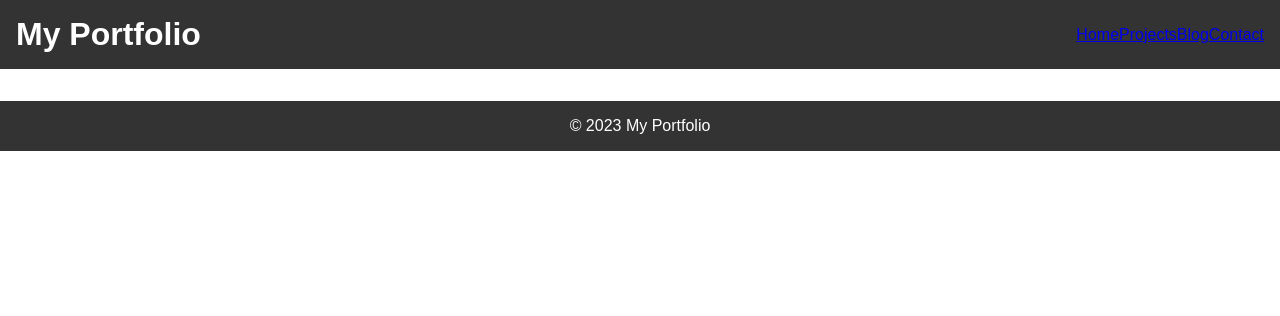
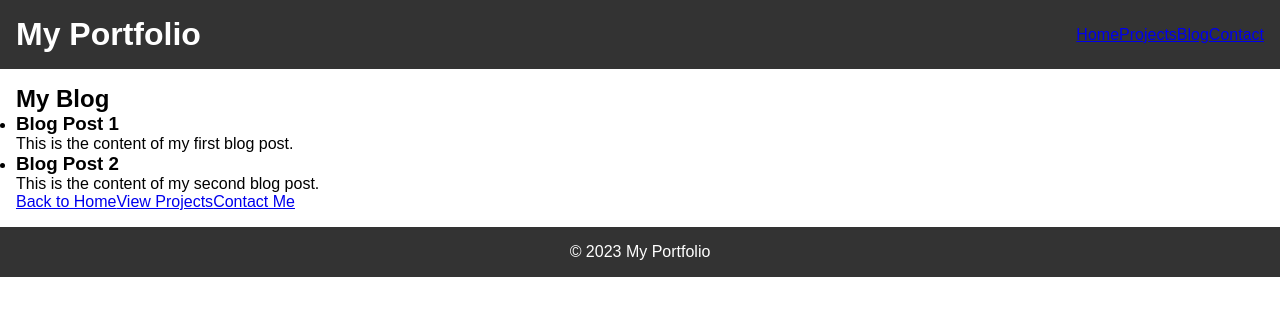
Before and after one commit to Ryoichi1222/Nuxt-portfolio, a Nuxt app: page /blog in a window 1280 px wide. Shown: the top 316 px of the page. Built offline with nearby package versions, Linux system fonts and the light colour scheme.

Commit message:
blog.vue

```diff
--- /dev/null
+++ b/pages/blog.vue
@@ -0,0 +1,29 @@
+<template>
+    <div>
+      <h2>My Blog</h2>
+      <ul>
+        <li>
+          <h3>Blog Post 1</h3>
+          <p>This is the content of my first blog post.</p>
+        </li>
+        <li>
+          <h3>Blog Post 2</h3>
+          <p>This is the content of my second blog post.</p>
+        </li>
+        <!-- Add more blog posts as needed -->
+      </ul>
+      <nuxt-link to="/">Back to Home</nuxt-link>
+      <nuxt-link to="/projects">View Projects</nuxt-link>
+      <nuxt-link to="/contact">Contact Me</nuxt-link>
+    </div>
+  </template>
+
+  <script>
+  export default {
+    name: 'Blog',
+  }
+  </script>
+
+  <style scoped>
+  /* Add your styles here */
+  </style>
```
